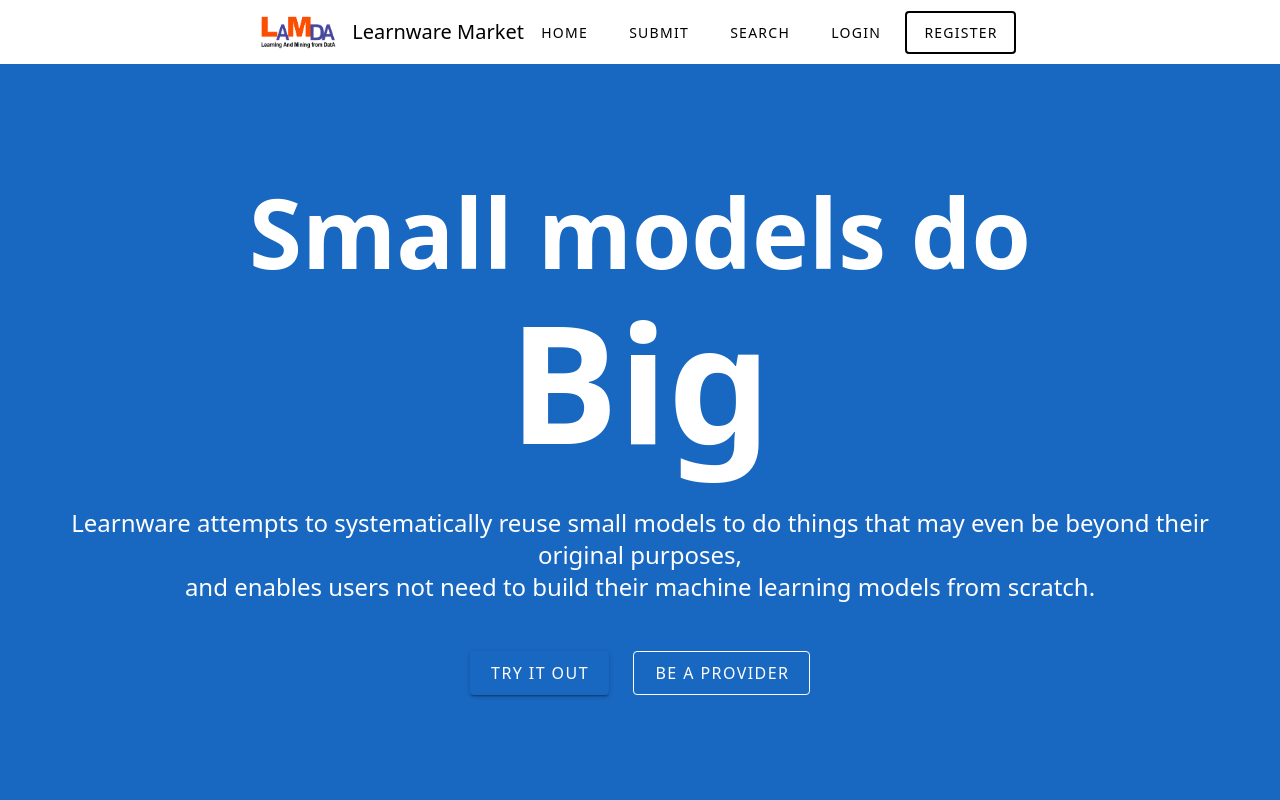
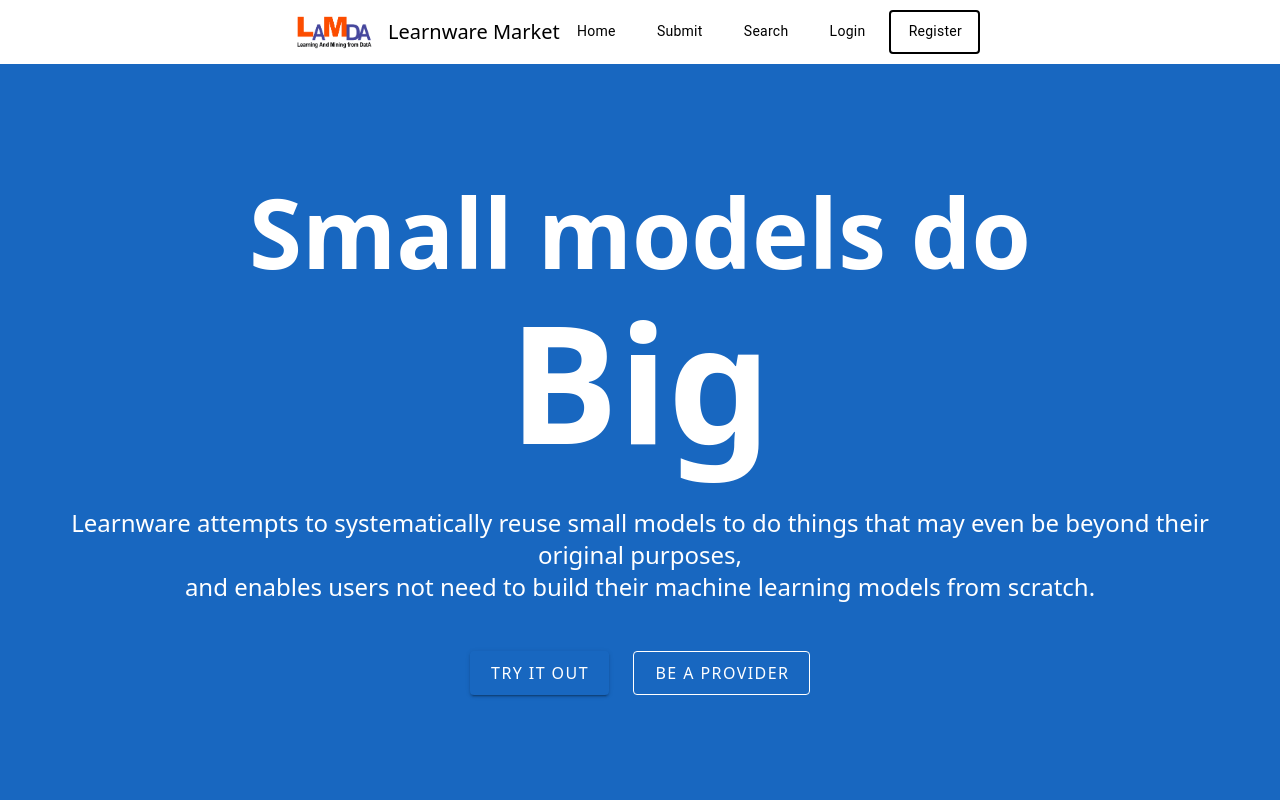
Before and after one commit to Learnware-LAMDA/Beimingwu, a Vue app: page / in a window 1280 px wide. Shown: the top 800 px of the page. Built offline with nearby package versions, Linux system fonts and the light colour scheme.

Commit message:
[MNT] Smaller button in app bar

```diff
--- a/src/components/AppBar.vue
+++ b/src/components/AppBar.vue
@@ -53,7 +53,7 @@ const filteredRoutes = computed(() => {
             <v-spacer></v-spacer>
 
             <v-toolbar-items v-if="!['xs', 'sm'].includes(display.name.value)">
-                <v-btn v-for="route in filteredRoutes" :key="route.name" class="mr-2" @click="() => router.push(route.path)"
+                <v-btn v-for="route in filteredRoutes" :key="route.name" class="mr-2 text-body-2" @click="() => router.push(route.path)"
                     :variant="route.meta.variant" :class="route.meta.class">
                     {{ route.name }}
                 </v-btn>
```
